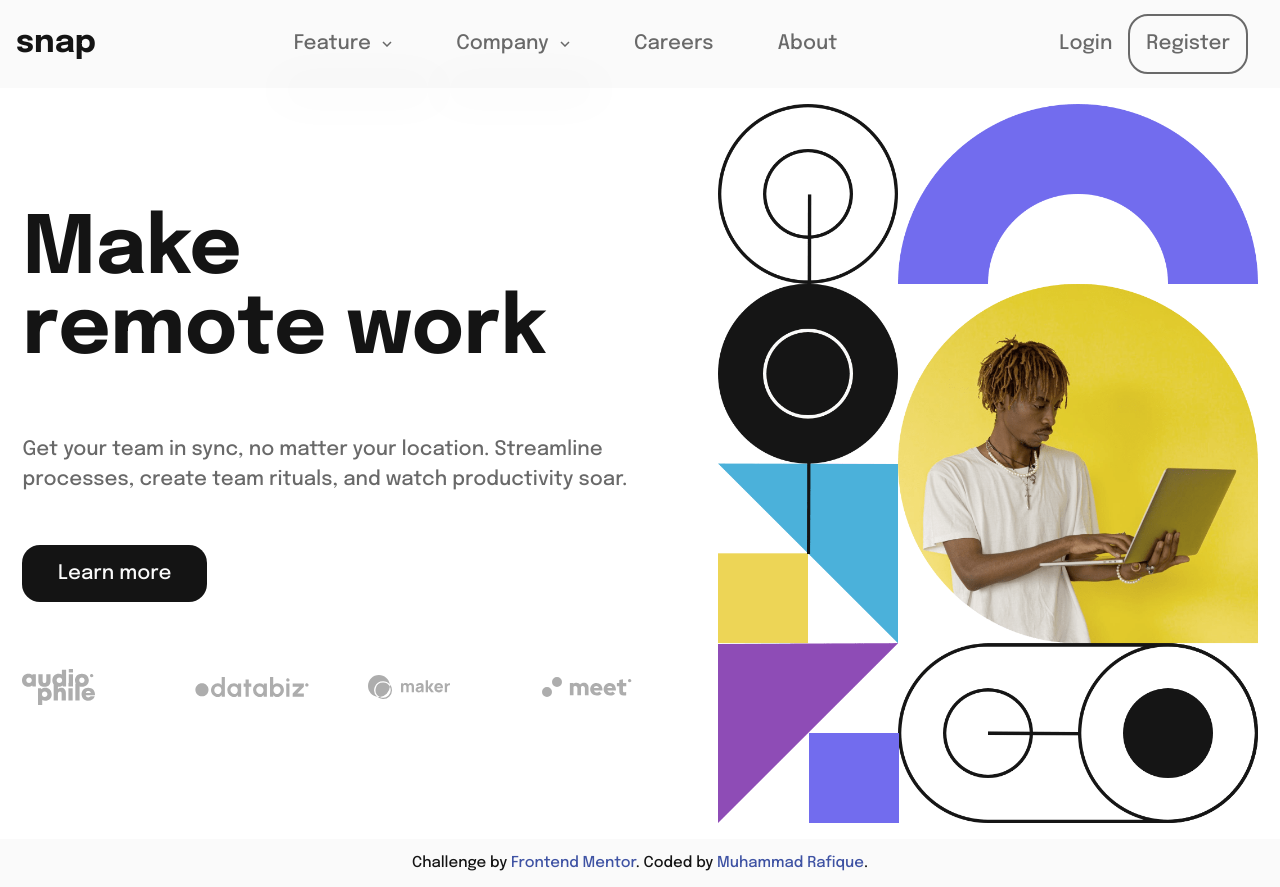
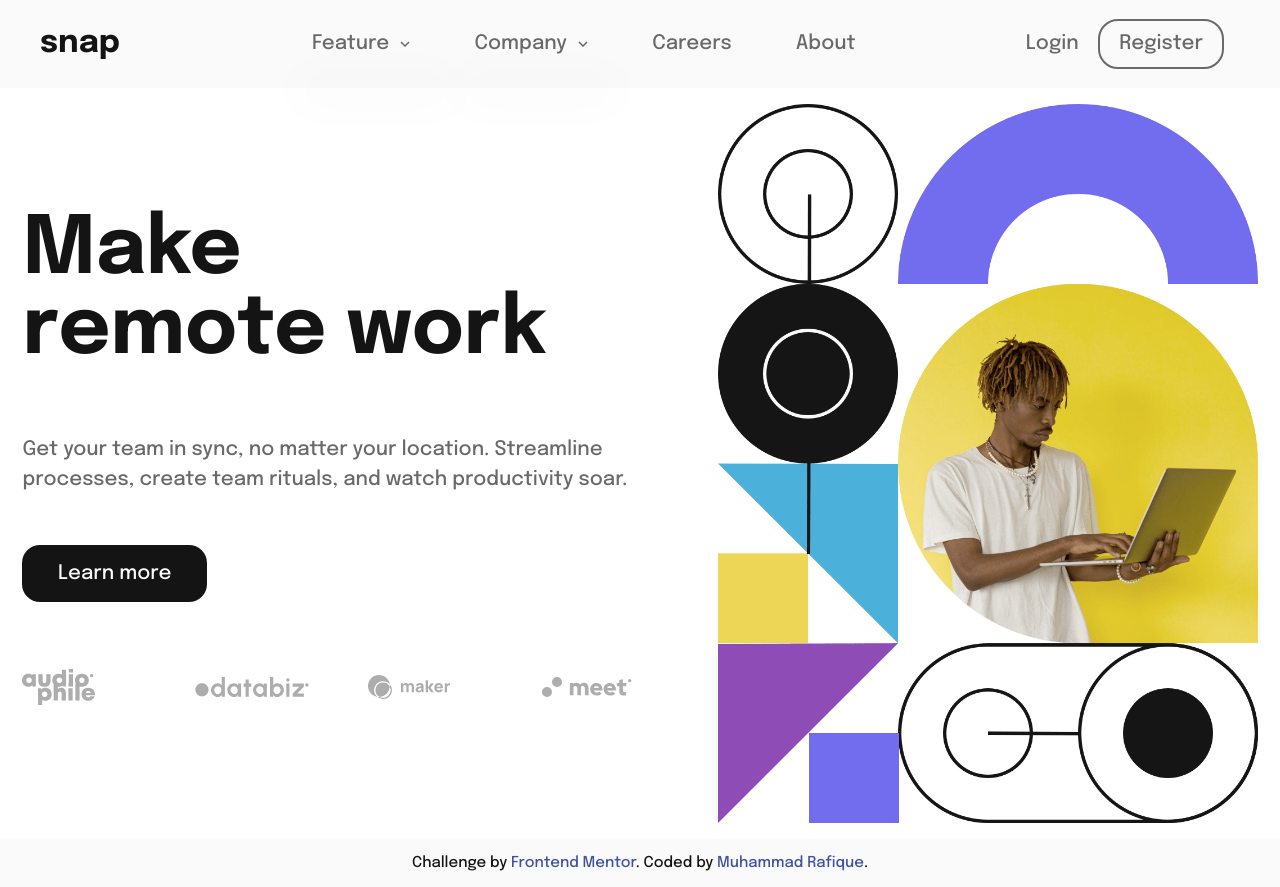
Before and after one commit to mrafiqkhan/Intro-section-with-dropdown-navigation, a plain HTML site: page index.html in a window 1280 px wide. Drawn offline with Linux system fonts and the light colour scheme.

Commit message:
some css changes

```diff
--- a/css/style.css
+++ b/css/style.css
@@ -127,7 +127,7 @@ h2 {
   padding-inline: 1.4rem;
 }
 header {
-  padding-inline: 1rem;
+  padding-inline: 2.5rem;
 }
 .main-header {
   display: flex;
@@ -389,7 +389,7 @@ ul.auth li a:visited {
   ul.auth li a:link,
   ul.auth li a:visited {
     margin-bottom: 0;
-    padding: 0.8rem 1rem;
+    padding: 0.5rem 1.2rem;
   }
 }
 ul.auth li a:link:hover,
```
